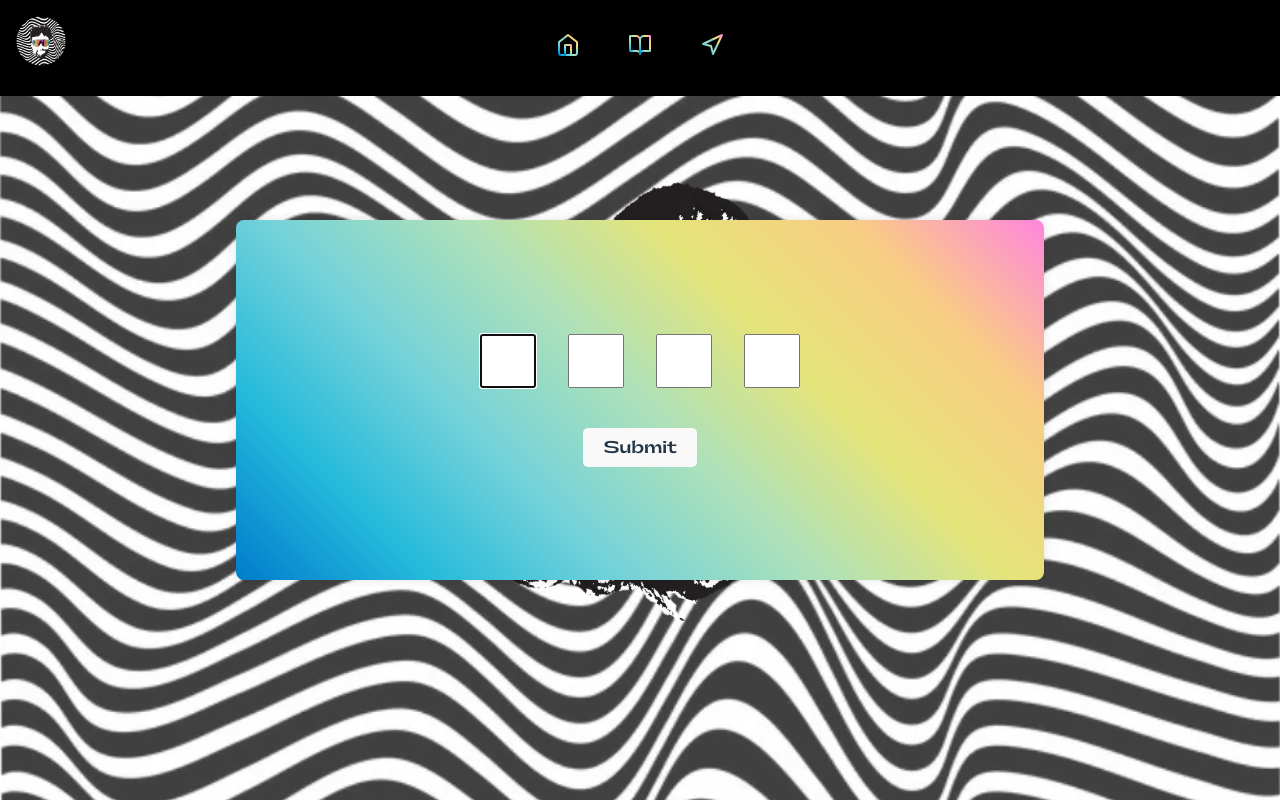
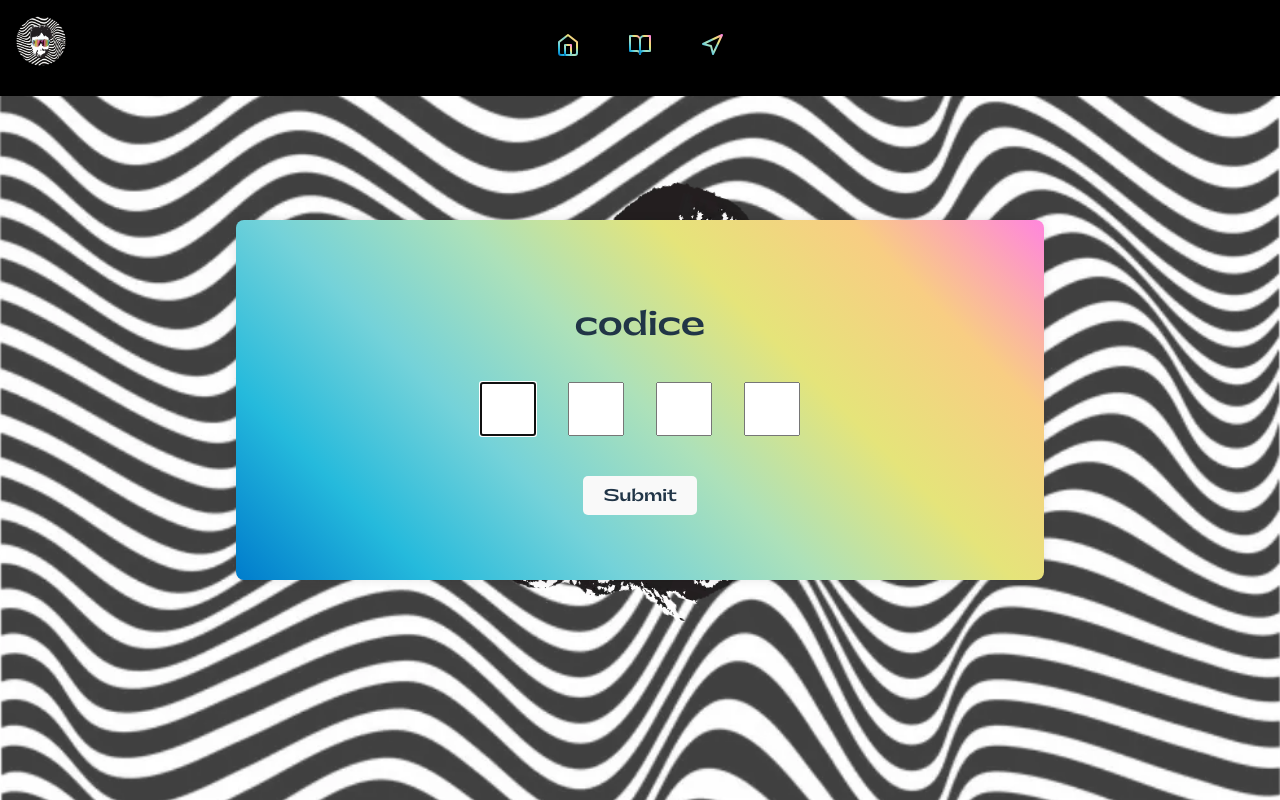
Before and after one commit to proschu2/auguri, a React (Vite) app: page / in a window 1280 px wide. Both pictures are taken after a click on the link 712 px from the left and 51 px from the top of the page. Built offline with nearby package versions, Linux system fonts and the light colour scheme.

Commit message:
Update CodeForm component and styles

```diff
--- a/src/components/CodeForm.tsx
+++ b/src/components/CodeForm.tsx
@@ -1,5 +1,5 @@
 import React, { useEffect, useRef, useState } from "react";
-import "../styles/DigitForm.css";
+import "../styles/CodeForm.css";
 import data from "../assets/data/locations.json";
 import Map from "./Map";
 
@@ -56,7 +56,8 @@ const CodeForm: React.FC<{
     if (loc) {
       setMapContent(<Map loc={loc} />);
     } else {
-      alert("The code is invalid");
+      alert("Sbagliato, riprova!");
+      input4.current && input4.current.focus();
     }
   };
 
@@ -65,6 +66,7 @@ const CodeForm: React.FC<{
   }, []);
   return (
     <form onSubmit={handleSubmit} className="otp-form">
+      <h1 className="otp-title">codice</h1>
       <div className="otp-inputs">
         <input
           className="otp-input"
--- a/src/styles/DigitForm.css
+++ b/src/styles/CodeForm.css
@@ -42,3 +42,11 @@
   background: var(--gradient-right);
   color: black;
 }
+
+.otp-title {
+  font-size: 2rem;
+  margin-bottom: 40px;
+  text-align: center;
+  color: var(--gradient-right);
+  font-weight: bold;
+}
```
